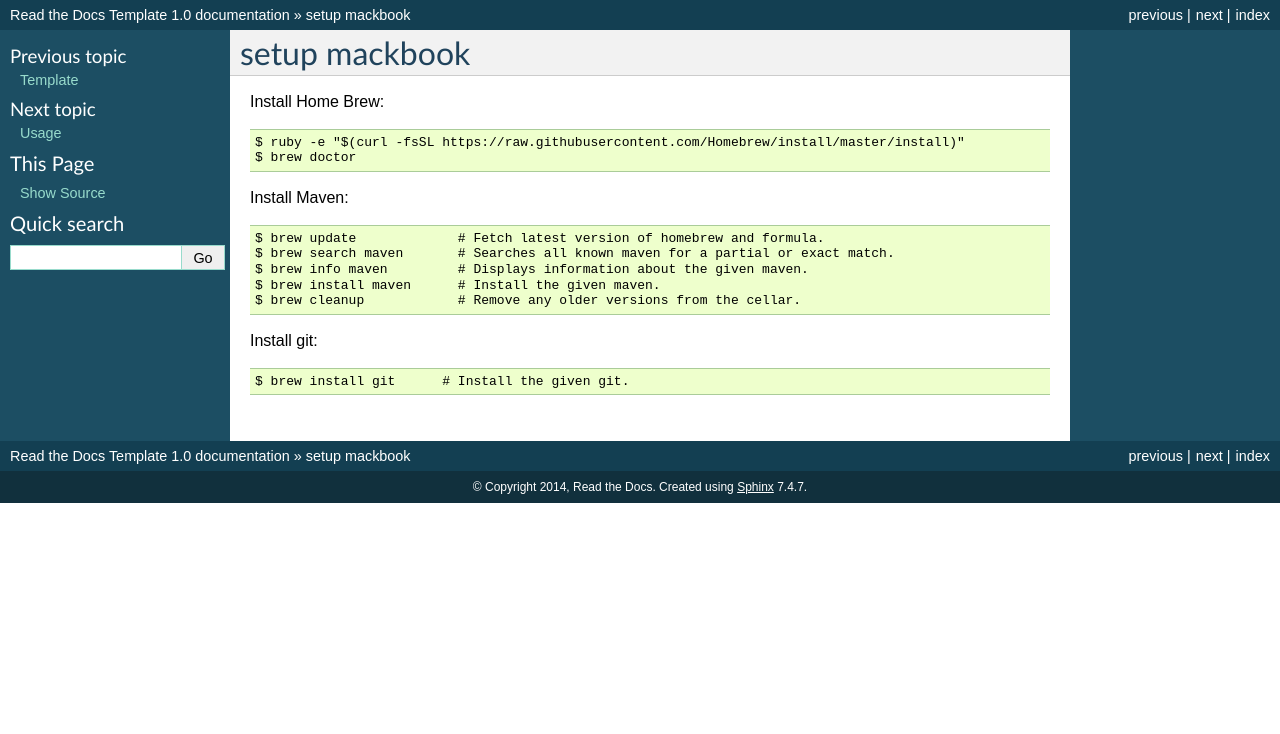
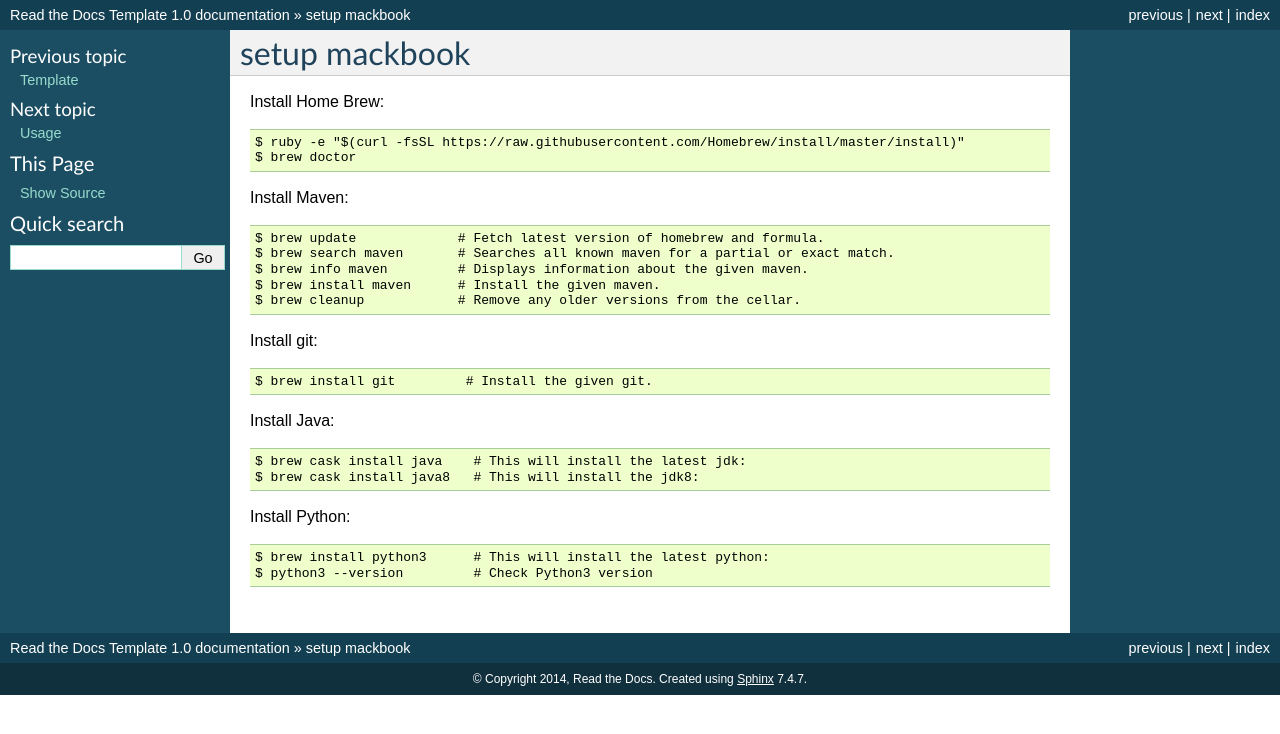
Before and after one commit to ramashanker/Documentation, a Sphinx documentation site: the page built from docs/setup.rst, in a window 1280 px wide. Shown: the top 734 px of the page. Built offline with Sphinx 7.4.7, drawn with Linux system fonts in a browser that asks for light colours.

Commit message:
updated documents

```diff
--- a/AUTHORS.rst
+++ b/AUTHORS.rst
@@ -1,5 +1,4 @@
 Authors
 -------
 
-* Eric (New contributor)
-* Anthony
+* Rama Shanker
--- a/docs/setup.rst
+++ b/docs/setup.rst
@@ -7,7 +7,6 @@ Install Home Brew::
     $ ruby -e "$(curl -fsSL https://raw.githubusercontent.com/Homebrew/install/master/install)"
     $ brew doctor
 
-
 Install Maven::
 
     $ brew update             # Fetch latest version of homebrew and formula.
@@ -16,7 +15,16 @@ Install Maven::
     $ brew install maven      # Install the given maven.
     $ brew cleanup            # Remove any older versions from the cellar.
 
-
 Install git::
 
-    $ brew install git      # Install the given git.
+    $ brew install git         # Install the given git.
+
+Install Java::
+
+    $ brew cask install java    # This will install the latest jdk:
+    $ brew cask install java8   # This will install the jdk8:
+
+Install Python::
+
+    $ brew install python3      # This will install the latest python:
+    $ python3 --version         # Check Python3 version
```
